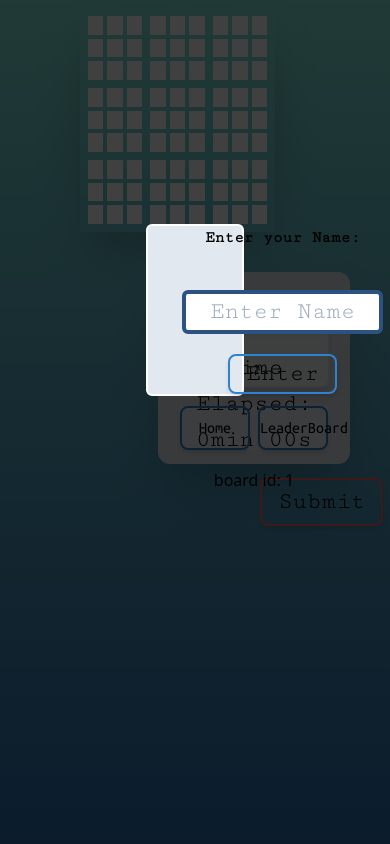
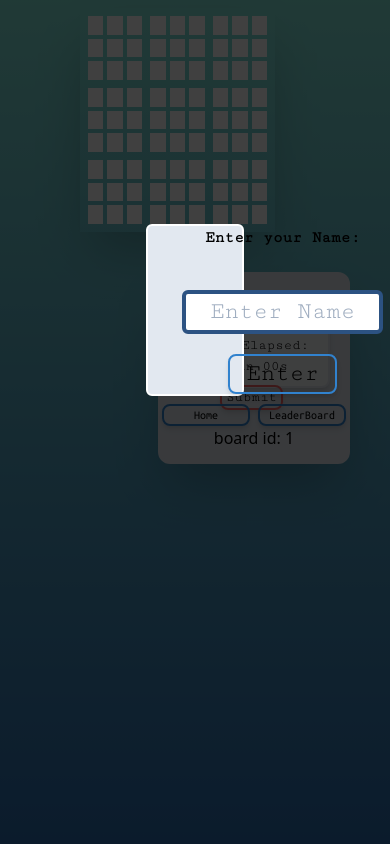
Before and after one commit to cs-gang/SudokuWebapp, a Django app: template sudoku-django-project/mainapp/templates/mainapp/game.html in a window 390 px wide; the page is wider, and only the part inside the window is pictured. Run offline with Django 3.2, Linux system fonts and the light colour scheme; the template is opened without the code that fills it: most values are stand-ins (such as "Sample title", 1, 10 or a date in 2020); style sheets or scripts are compiled from the project's sources; parts of the project's set-up code (start-up, migrations or seed data) failed here and were passed over.

Commit message:
Finished making the right side stats card responsive

```diff
--- a/sudoku-django-project/mainapp/templates/mainapp/game.html
+++ b/sudoku-django-project/mainapp/templates/mainapp/game.html
@@ -126,15 +126,16 @@
                 <input class="sm:text-md md:text-lg lg:text-2xl xl:text-3xl text-center subfont-cumono focus:bg-blue-200 focus:outline-none" maxlength="1" type="text">
             </div>
         </div>
-        <div class="float-right bg-gray-300 rounded-xl shadow-2xl border-4 w-48 md:w-56 lg:w-64 xl:w-rem20 lg:h-64 h-48 md:h-64 lg:h-rem20 xl:h-rem21 mr-10 lg:mr-16 xl:mr-32 mt-10 lg:mt-16 xl:mt-32">
+        <div class="float-right bg-gray-300 rounded-xl shadow-2xl border-4 w-48 md:w-56 lg:w-64 xl:w-rem20 lg:h-64 h-48 md:h-56 lg:h-rem20 xl:h-rem21 mr-10 lg:mr-16 xl:mr-32 mt-10 lg:mt-16 xl:mt-32">
             <div class="rounded-lg shadow-md m-4 bg-gray-100 border-2 h-24 sm:h-32 md:h-36 lg:h-48 xl:h-56">
-                <h5 id="Name-headline" class="rounded-lg shadow-md text-2xl text-center subfont-cumono font-bold">NAME</h5>
-                <h5 id="Timer" class="text-2xl text-center mt-5 subfont-cumono">Time Elapsed: <br> 0min 00s</h5>
-                <button id="Sudoku-button" onclick="SubmitHandle()" class="rounded-lg shadow-md py-1 px-4 mx-20 mt-5 text-2xl border-red-500 hover:border-white hover:bg-red-500 hover:text-white active:bg-red-700 border-2 focus:outline-none subfont-cumono">Submit</button>
+                <h5 id="Name-headline" class="rounded-lg shadow-md text-sm md:text-md lg:text-xl xl:text-2xl text-center subfont-cumono font-bold">NAME</h5>
+                <h5 id="Timer" class="text-sm md:text-md lg:text-xl xl:text-2xl text-center mt-5 subfont-cumono">Time Elapsed: <br> 0min 00s</h5>
+                <button id="Sudoku-button" onclick="SubmitHandle()" class="rounded-lg shadow-md
+                px-1 mx-10 md:mx-16 xl:mx-24 mt-2 lg:mt-4 text-sm lg:text-xl xl:text-2xl border-red-500 hover:border-white hover:bg-red-500 hover:text-white active:bg-red-700 border-2 focus:outline-none subfont-cumono">Submit</button>
             </div>
-            <div class="bg-gray-200 grid grid-cols-2 gap-2 m-4 mt-4 border-2">
-                <a href="#" class="shadow-md rounded-lg py-2 text-center text-1xl border-blue-600 hover:border-white hover:bg-blue-600 hover:text-white active:bg-blue-800 border-2 subfont-ubmono">Home</a>
-                <a href="#" class="shadow-md rounded-lg py-2 text-center text-1xl border-blue-600 hover:border-white hover:bg-blue-600 hover:text-white active:bg-blue-800 border-2 subfont-ubmono">LeaderBoard</a>
+            <div class="grid grid-cols-2 gap-2">
+                <a href="#" class="shadow-md rounded-lg md:mt-1 lg:mb-2 md:py-1 text-center text-xs lg:text-lg border-blue-600 hover:border-white hover:bg-blue-600 hover:text-white active:bg-blue-800 border-2 subfont-ubmono">Home</a>
+                <a href="#" class="shadow-md rounded-lg md:mt-1 lg:mb-2 md:py-1 text-center text-xs lg:text-lg border-blue-600 hover:border-white hover:bg-blue-600 hover:text-white active:bg-blue-800 border-2 subfont-ubmono">LeaderBoard</a>
             </div>
             <div class="text-center">board id: {{board_id}}</div>
         </div>
```
